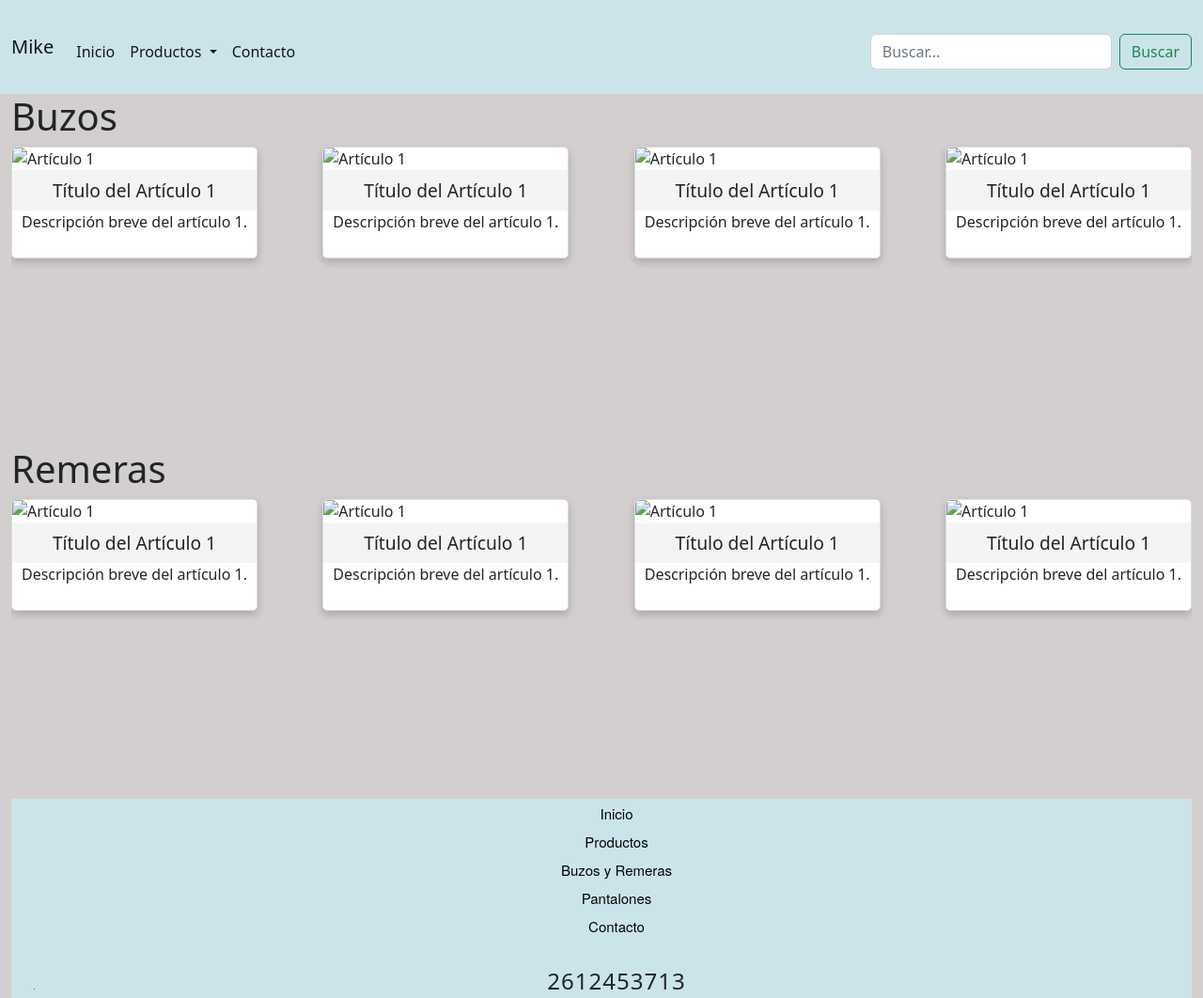
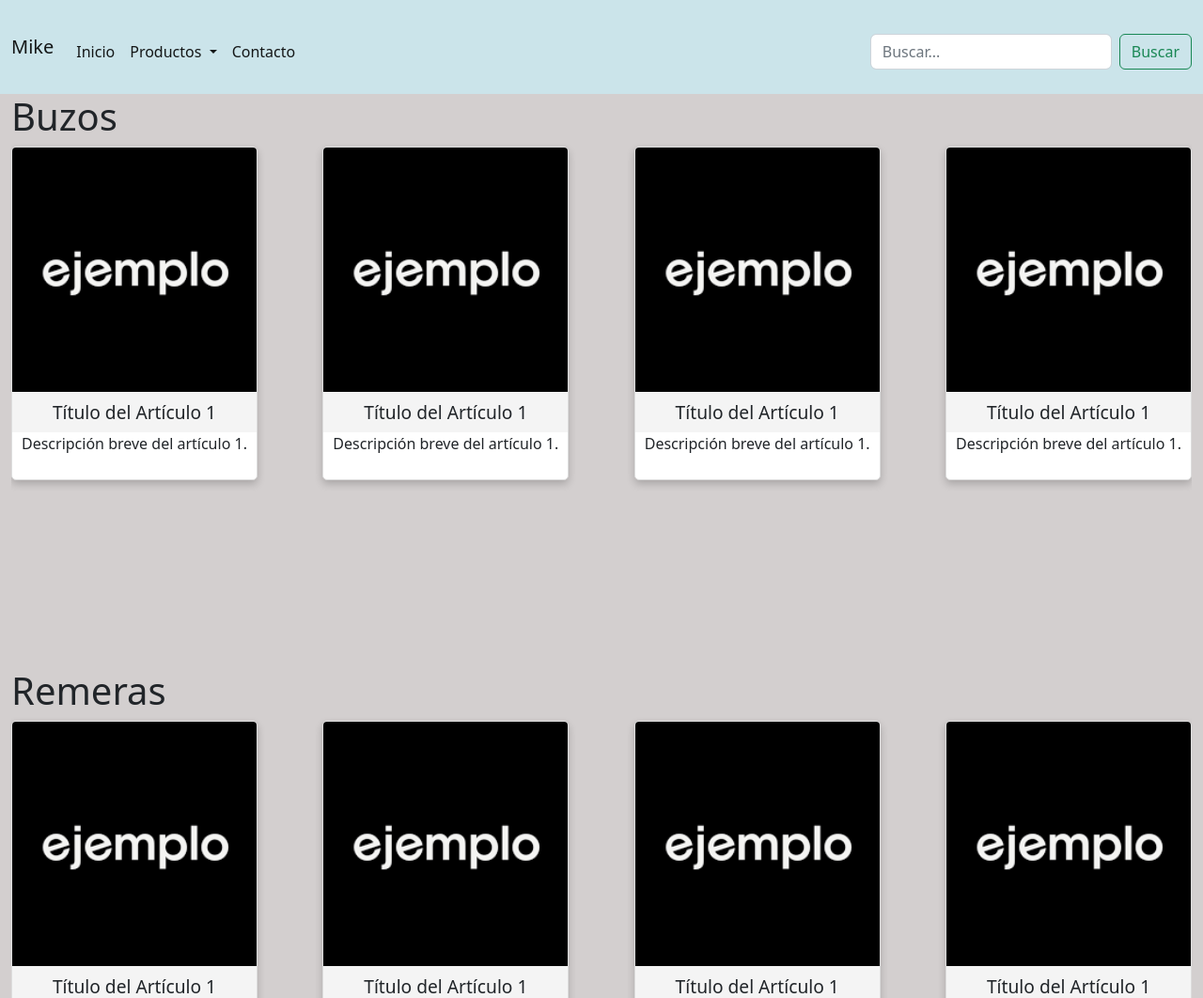
Before and after one commit to Romanmarti/PF-Marti-Roman, a plain HTML site: page pages/buzos.html in a window 1280 px wide. Shown: the top 1062 px of the page at 94% size. Drawn offline with nearby package versions, Linux system fonts and the light colour scheme; the site is published under a folder, as on GitHub Pages, so addresses that start at the root find nothing.

Commit message:
Corregi errores de rutas

```diff
--- a/pages/buzos.html
+++ b/pages/buzos.html
@@ -5,7 +5,7 @@
   <meta charset="UTF-8" />
   <meta name="viewport" content="width=device-width, initial-scale=1.0" />
   <title>Mike-Buzos/Remeras</title>
-  <link rel="shortcut icon" href="/assets/logoFavico.png" />
+  <link rel="shortcut icon" href="../assets/logoFavico.png" />
   <link rel="stylesheet" href="../css/style.css" />
   <link href="https://cdn.jsdelivr.net/npm/bootstrap@5.2.3/dist/css/bootstrap.min.css" rel="stylesheet"
     integrity="sha384-rbsA2VBKQhggwzxH7pPCaAqO46MgnOM80zW1RWuH61DGLwZJEdK2Kadq2F9CUG65" crossorigin="anonymous" />
@@ -66,22 +66,22 @@
         <h1 class="titleSeccion">Buzos</h1>
         <div class="seccionArticulos">
           <div class="articuloItem">
-            <img src="/assets/fotoEjemploproductos.png" alt="Artículo 1" />
+            <img src="../assets/fotoEjemploproductos.png" alt="Artículo 1" />
             <h3>Título del Artículo 1</h3>
             <p>Descripción breve del artículo 1.</p>
           </div>
           <div class="articuloItem">
-            <img src="/assets/fotoEjemploproductos.png" alt="Artículo 1" />
+            <img src="../assets/fotoEjemploproductos.png" alt="Artículo 1" />
             <h3>Título del Artículo 1</h3>
             <p>Descripción breve del artículo 1.</p>
           </div>
           <div class="articuloItem">
-            <img src="/assets/fotoEjemploproductos.png" alt="Artículo 1" />
+            <img src="../assets/fotoEjemploproductos.png" alt="Artículo 1" />
             <h3>Título del Artículo 1</h3>
             <p>Descripción breve del artículo 1.</p>
           </div>
           <div class="articuloItem">
-            <img src="/assets/fotoEjemploproductos.png" alt="Artículo 1" />
+            <img src="../assets/fotoEjemploproductos.png" alt="Artículo 1" />
             <h3>Título del Artículo 1</h3>
             <p>Descripción breve del artículo 1.</p>
           </div>
@@ -94,22 +94,22 @@
         <h1>Remeras</h1>
         <div class="seccionArticulos">
           <div class="articuloItem">
-            <img src="/assets/fotoEjemploproductos.png" alt="Artículo 1" />
+            <img src="../assets/fotoEjemploproductos.png" alt="Artículo 1" />
             <h3>Título del Artículo 1</h3>
             <p>Descripción breve del artículo 1.</p>
           </div>
           <div class="articuloItem">
-            <img src="/assets/fotoEjemploproductos.png" alt="Artículo 1" />
+            <img src="../assets/fotoEjemploproductos.png" alt="Artículo 1" />
             <h3>Título del Artículo 1</h3>
             <p>Descripción breve del artículo 1.</p>
           </div>
           <div class="articuloItem">
-            <img src="/assets/fotoEjemploproductos.png" alt="Artículo 1" />
+            <img src="../assets/fotoEjemploproductos.png" alt="Artículo 1" />
             <h3>Título del Artículo 1</h3>
             <p>Descripción breve del artículo 1.</p>
           </div>
           <div class="articuloItem">
-            <img src="/assets/fotoEjemploproductos.png" alt="Artículo 1" />
+            <img src="../assets/fotoEjemploproductos.png" alt="Artículo 1" />
             <h3>Título del Artículo 1</h3>
             <p>Descripción breve del artículo 1.</p>
           </div>
```
